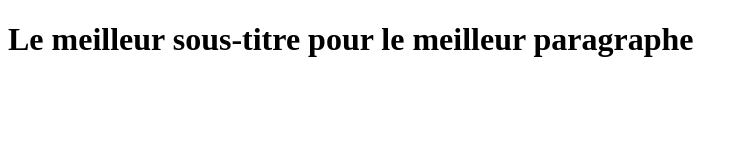
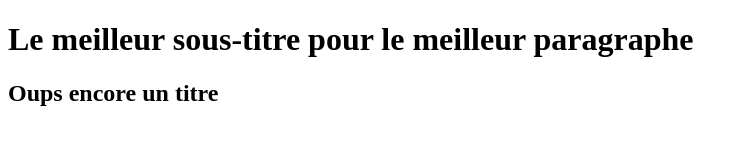
Before and after one commit to Antinomiste/helloWorld, a plain HTML site: page index.html in a window 1280 px wide. Shown: the whole page, without its empty margins (0-748 px from the left). Drawn offline with Linux system fonts and the light colour scheme.

Commit message:
Add subsubtitle

```diff
--- a/index.html
+++ b/index.html
@@ -7,5 +7,6 @@
 
     <body>
         <h1> Le meilleur sous-titre pour le meilleur paragraphe </h1>
+        <h2> Oups encore un titre </h2>
     </body>
 </html>
```
